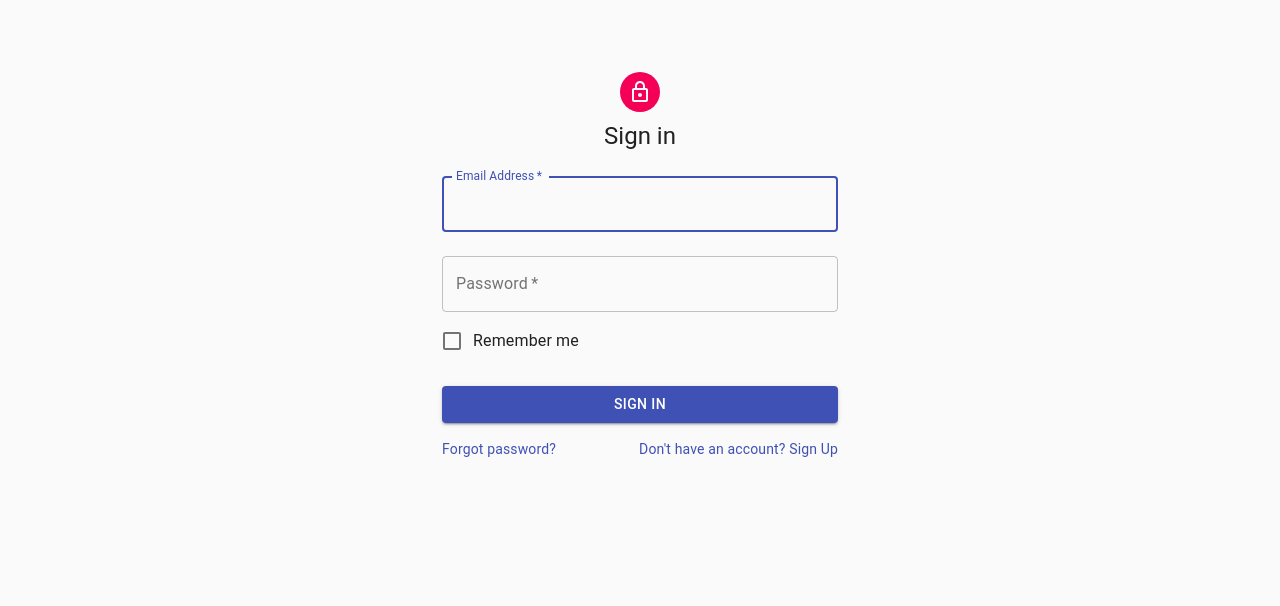
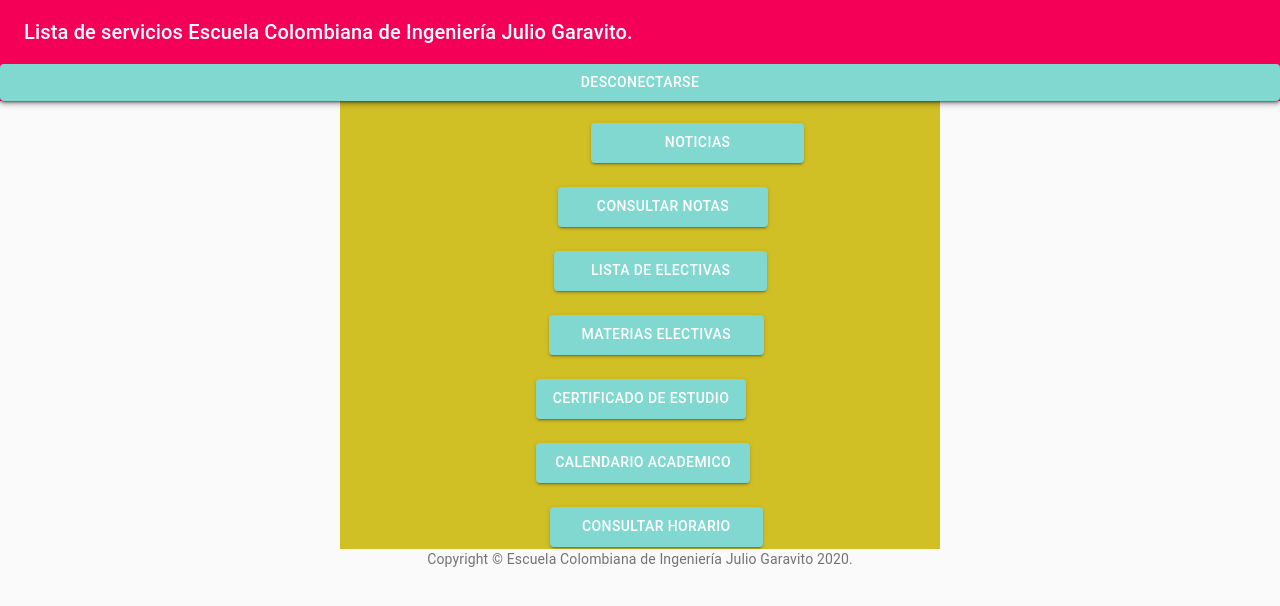
Before and after one commit to Terminal-Stack/ECI-Manager-Frontend, a React (Create React App) app: page /listaServicios in a window 1280 px wide. Before the commit this address led to /login. Shown: the top 606 px of the page. Built offline with nearby package versions, Linux system fonts and the light colour scheme.

Commit message:
primer cambio de css

```diff
--- a/src/App.js
+++ b/src/App.js
@@ -29,11 +29,11 @@
         <PrivateRoute path="/calendar" exact component={Calendar} />
         <Route path="/login" component={Login} />
         <Route path="/signup" component={SignUp} />
-        <PrivateRoute path="/grades" exact component={SemesterGrades} />
+        <Route path="/grades" exact component={SemesterGrades} />
         <Route path="/checkout" exact component={Checkout} />
         <PrivateRoute path="/electivas" exact component={Electivas} />
-        <PrivateRoute path="/listaServicios" exact component={ListaServicios} />
-        <PrivateRoute path="/consultaNotas" exact component={ConsultaNotas} />
+        <Route path="/listaServicios" exact component={ListaServicios} />
+        <Route path="/consultaNotas" exact component={ConsultaNotas} />
         <Route path="/certificaciones" exact component={Certificaciones} />
         <PrivateRoute path="/horario" exact component={Horario} />
 
--- a/src/_services/GradesDataService.js
+++ b/src/_services/GradesDataService.js
@@ -7,6 +7,9 @@
         return axios.get(`${API_URL}grades/` +
             e);
     }
+    retrieveStudent(e){
+        return axios.get(`${API_URL}students/`+e);
+    }
 }
 
 export default new GradesDataService()
--- a/src/components/ListaServicios.js
+++ b/src/components/ListaServicios.js
@@ -55,8 +55,56 @@
         padding: theme.spacing(6),
     },
 }));
+const boton0 ={
+    background:"#81d8d0",
+    width: "100%",
+    height :"100%"
+};
+const boton ={
+    background:"#81d8d0",
+    width: "218%",
+    height :"40px"
+};
+const boton1={
+    background:"#81d8d0",
+    width: "128%",
+    height :"40px"
+}
+const boton2={
+    background:"#81d8d0",
+    width: "124%",
+    height :"40px"
+}
+const boton3={
+    background:"#81d8d0",
+    width: "118%",
+    height :"40px"
+}
+const boton4={
+    background:"#81d8d0",
+    width: "101%",
+    height :"40px"
+}
+const boton5={
+    background:"#81d8d0",
+    width: "103%",
+    height :"40px"
+}
+const boton6={
+    background:"#81d8d0",
+    width: "118%",
+    height :"40px",
 
+}
+const carta={
+    background:"#D1BF26"
 
+}
+const contenedor={
+    flex: 4,
+    padding: 2,
+    backgroundColor: '#D1BF26'
+}
 const flag = false;
 export default function ListaServicios() {
 
@@ -66,6 +114,7 @@
         consulnotas: false,
         certinotas: false,
         logout : false
+
     });
     function handleClick(e) {
         e.preventDefault();
@@ -105,20 +154,20 @@
                         Lista de servicios Escuela Colombiana de Ingeniería Julio Garavito.
                     </Typography>
                 </Toolbar>
-                <Button variant="contained" color="secondary" onClick={handleLog}  >
+                <Button variant="contained" style={boton0} color="secondary" onClick={handleLog}  >
                     Desconectarse
                 </Button>
             </AppBar>
             <main>
 
 
-                <div className={classes.heroContent}>
-                    <Container maxWidth="sm">
+
+                    <Container maxWidth="sm" style={contenedor}>
                         <div className={classes.heroButtons}>
-                            <Grid container spacing={1.5} justify="center">
+                            <Grid container spacing={1.5} justify="center"style={carta} widht="200px">
 
                                 <Grid item>
-                                    <Button variant="contained" color="secondary" onClick={handleClick}>
+                                    <Button variant="contained" style={boton} color="secondary" onClick={handleClick}>
                                         noticias
                                     </Button>
                                 </Grid>
@@ -127,11 +176,11 @@
                     </Container>
 
 
-                    <Container maxWidth="sm">
+                    <Container maxWidth="sm" style={contenedor}>
                         <div className={classes.heroButtons}>
                             <Grid container spacing={1.5} justify="center">
                                 <Grid item>
-                                    <Button variant="contained" color="secondary" onClick={handleClick2}>
+                                    <Button variant="contained" style={boton1} color="secondary" onClick={handleClick2}>
                                         consultar notas
                                     </Button>
                                 </Grid>
@@ -140,11 +189,11 @@
                     </Container>
 
 
-                    <Container maxWidth="sm">
+                    <Container maxWidth="sm" style={contenedor}>
                         <div className={classes.heroButtons}>
                             <Grid container spacing={2} justify="center">
                                 <Grid item>
-                                    <Button variant="contained" color="secondary" onClick={handleClick4}>
+                                    <Button variant="contained" style={boton2   } color="secondary" onClick={handleClick4}>
                                         Lista de electivas
                                     </Button>
                                 </Grid>
@@ -153,24 +202,23 @@
                     </Container>
 
 
-                    <Container maxWidth="sm">
+                    <Container maxWidth="sm" style={contenedor}>
                         <div className={classes.heroButtons}>
                             <Grid container spacing={1.5} justify="center">
                                 <Grid item>
-                                    <Button variant="contained" color="secondary" onClick={handleClick4}>
+                                    <Button variant="contained" style={boton3} color="secondary" onClick={handleClick4}>
                                         materias electivas
                                     </Button>
                                 </Grid>
                             </Grid>
                         </div>
                     </Container>
-                </div>
-                <div className={classes.heroContent}>
-                    <Container maxWidth="sm">
+
+                    <Container maxWidth="sm" style={contenedor}>
                         <div className={classes.heroButtons}>
                             <Grid container spacing={1.5} justify="center">
                                 <Grid item>
-                                    <Button variant="contained" color="secondary" onClick={handleClick3}>
+                                    <Button variant="contained" style={boton4} color="secondary" onClick={handleClick3}>
                                         certificado de estudio
                                     </Button>
                                 </Grid>
@@ -178,11 +226,11 @@
                         </div>
                     </Container>
 
-                    <Container maxWidth="sm">
+                    <Container maxWidth="sm" style={contenedor}>
                         <div className={classes.heroButtons}>
                             <Grid container spacing={2} justify="center">
                                 <Grid item>
-                                    <Button variant="contained" color="secondary" onClick={handleClick5} >
+                                    <Button variant="contained" style={boton5} color="secondary" onClick={handleClick5} >
                                         calendario academico
                                     </Button>
                                 </Grid>
@@ -190,11 +238,11 @@
                         </div>
                     </Container>
 
-                    <Container maxWidth="sm">
+                    <Container maxWidth="sm" style={contenedor}>
                         <div className={classes.heroButtons}>
                             <Grid container spacing={1.5} justify="center">
                                 <Grid item>
-                                    <Button variant="contained" color="secondary" onClick={handleClick8}>
+                                    <Button variant="contained" style={boton6} color="secondary" onClick={handleClick8}>
                                         Consultar Horario
                                     </Button>
                                 </Grid>
@@ -202,7 +250,7 @@
                         </div>
                     </Container>
 
-                    </div>
+
             </main>
 
             <Copyright />
--- a/src/components/SemesterGrades.js
+++ b/src/components/SemesterGrades.js
@@ -42,6 +42,7 @@
 
 export default function SemesterGrades() {
   const [newsF, setNewsF] = useState([]);
+  const [user,setUser]=useState();
   const classes = useStyles();
   function handleLog(e) {
     e.preventDefault();
@@ -53,10 +54,15 @@
   }
   useEffect(() => {
     //AuthenticationService.
-    GradesDataService.retrieveAllGrades(2131406).then(response => {
+    //GradesDataService.retrieveStudent(AuthenticationService.getLoggedInUserName()).then(responseu =>{
+      GradesDataService.retrieveStudent('daniel.vela@mail.escuelaing.edu.co').then(responseu =>{
+      setUser(responseu.data.collegeId);
+    })
+
+    GradesDataService.retrieveAllGrades(user).then(response => {
       //console.log("grades " + JSON.stringify(response));
       setNewsF(response.data._embedded.grades);
-      console.log(newsF);
+
     })
       .catch(error => console.log("Error retrieving grades " + error));
   });
```
